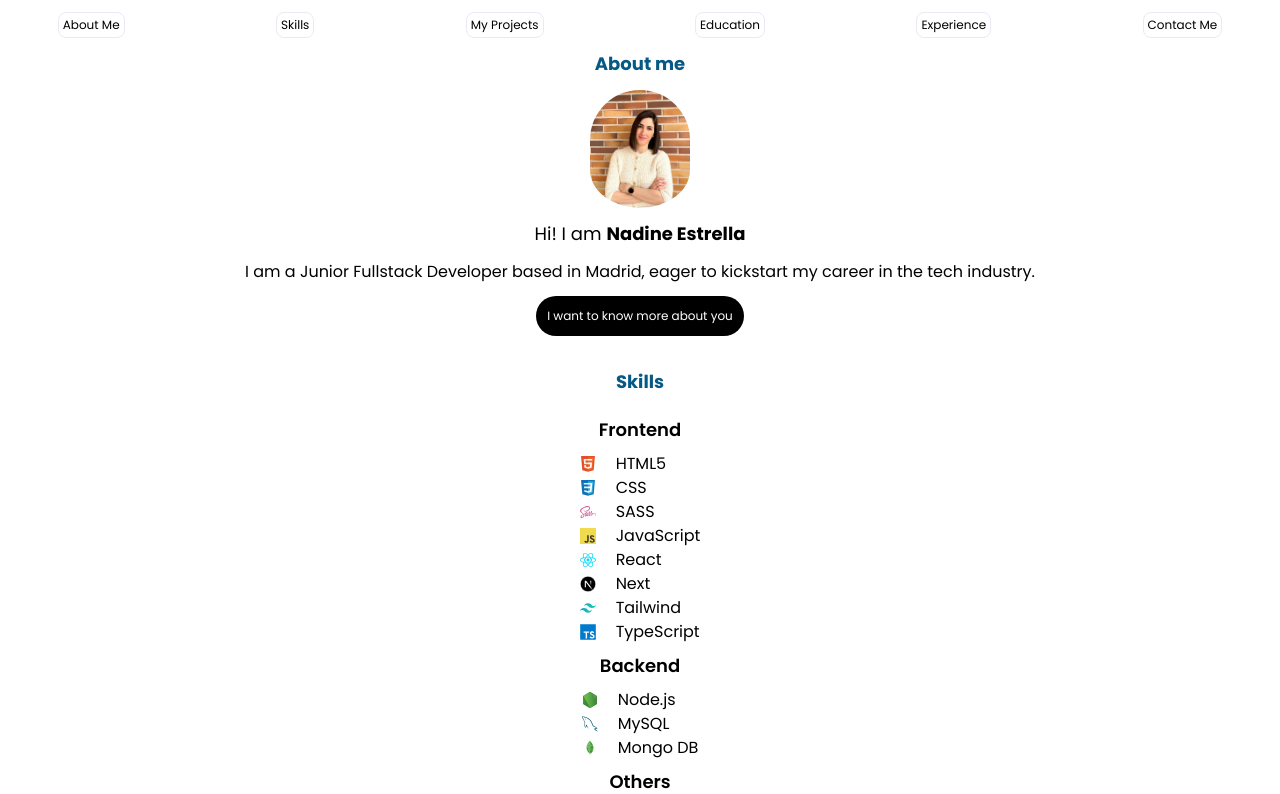
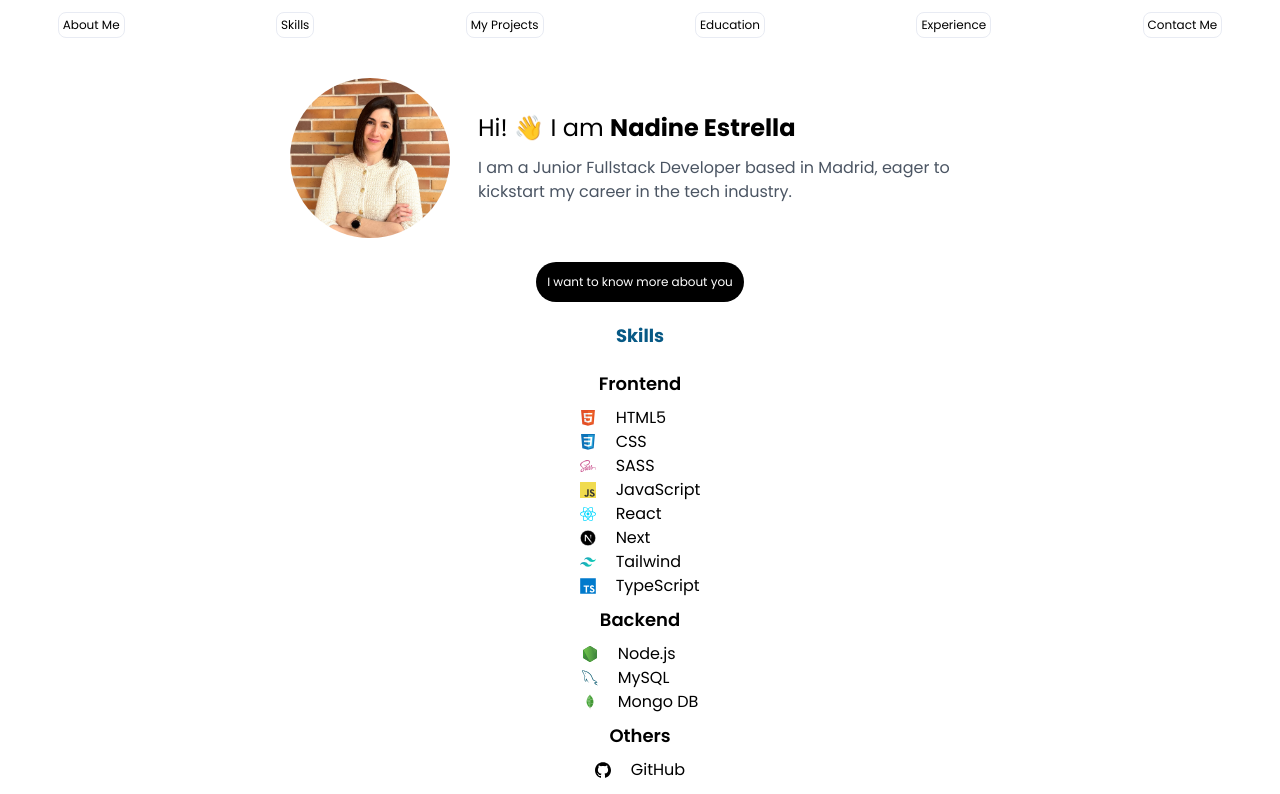
Before and after one commit to nadinestrella/portfolio, a Next.js app: page / in a window 1280 px wide. Shown: the top 794 px of the page. Built offline with nearby package versions, Linux system fonts and the light colour scheme.

Commit message:
about me

```diff
--- a/app/components/AboutMe.tsx
+++ b/app/components/AboutMe.tsx
@@ -1,29 +1,29 @@
 import React, { useState } from 'react';
 import Image from 'next/image';
 import Link from 'next/link';
-import { Title } from './ui/Title';
 
-export const AboutMe = ({ title }) => {
+export const AboutMe = () => {
   return (
-    <div className="flex flex-col justify-center items-center pb-3  ">
-      <Title title={title} />
-
+    <div className="flex flex-col justify-center items-center max-w-screen-md mx-auto mt-7">
+      <div className="flex flex-col md:flex-row md:gap-7 justify-center items-center pb-3">
         <Image
-        width={100}
-        height={100}
+          width={150}
+          height={150}
           alt="myself photo"
           src={'/nadineProfile.jpg'}
-        className="rounded-full pb-3"
+          className="object-cover w-28 md:w-40 h-28 md:h-40 overflow-hidden rounded-full mb-3"
         />
-      <div className="flex flex-col justify-center items-center ">
-        <h1 className="pb-3 text-lg">
-          Hi! I am <strong>Nadine Estrella</strong>
+
+        <div className="flex flex-col justify-center items-center md:items-start md:w-2/3">
+          <h1 className="pb-3 text-lg md:text-2xl  ">
+            Hi! 👋 I am <strong>Nadine Estrella</strong>
           </h1>
-        <p className="pb-3   ">
+          <p className="pb-3 text-center md:text-left text-gray-600">
             {' '}
-          I am a Junior Fullstack Developer based in Madrid, eager to kickstart
-          my career in the tech industry.
+            I am a Junior Fullstack Developer based in Madrid, eager to
+            kickstart my career in the tech industry.
           </p>
+        </div>
       </div>
       <Link
         href={`/moreInfo`}
@@ -31,7 +31,6 @@ export const AboutMe = ({ title }) => {
       >
         I want to know more about you
       </Link>
-      <div className="flex justify-center"></div>
     </div>
   );
 };
--- a/app/components/ui/Title.tsx
+++ b/app/components/ui/Title.tsx
@@ -1,5 +1,5 @@
 import React from 'react';
 
 export const Title = ({ title }) => {
-  return <h4 className="font-bold text-sky-800 pb-3 text-lg">{title}</h4>;
+  return <h4 className=" font-bold text-sky-800 pb-3 text-lg">{title}</h4>;
 };
--- a/app/layout.tsx
+++ b/app/layout.tsx
@@ -27,7 +27,7 @@ export default function RootLayout({
     <html lang="en">
       <body className={poppins.className}>
         <Header />
-        <AboutMe title="About me" />
+        <AboutMe />
         {children}
         <Footer />
       </body>
```
Lines whose indentation alone changed are shown as unchanged.
